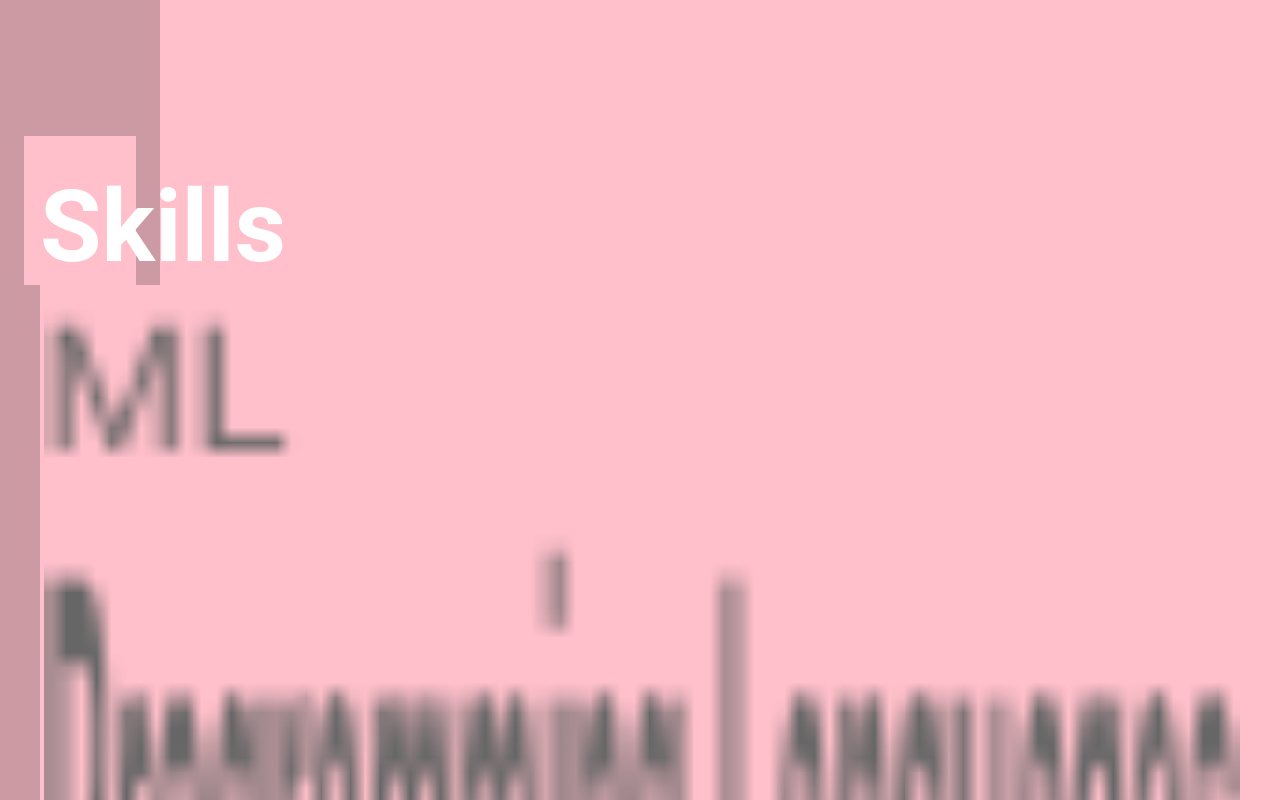
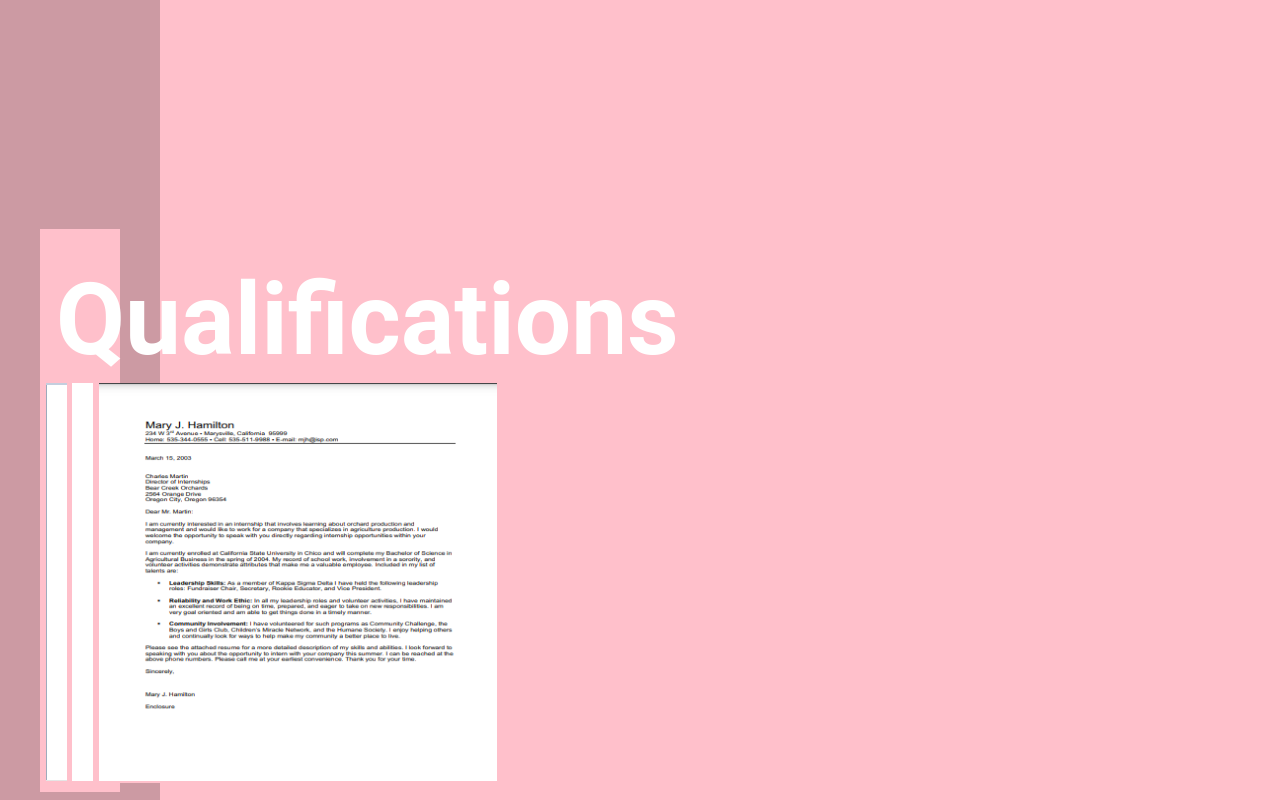
Before and after one commit to smilleeymilleey/website, a React (Create React App) app in the folder website-1/: page /services in a window 1280 px wide. Shown: the part 720-1520 px from the top of the page. Built offline with nearby package versions, Linux system fonts and the light colour scheme.

Commit message:
styled everything again

```diff
--- a/website-1/src/components/BlogPage.css
+++ b/website-1/src/components/BlogPage.css
@@ -56,8 +56,9 @@ text-align: left;
 
 .Quincy{
   font-weight: bold;
-   transition: all 500ms;
+  transition: all 500ms;
   color: black;
+  border: black solid;
 }
 
 .Quincy:hover {
@@ -78,8 +79,8 @@ text-align: left;
 
 .Productivity {
   font-weight: bold;
-
-   transition: all 500ms;
+  border: black solid;
+  transition: all 500ms;
 }
 
 .Productivity:hover {
@@ -95,6 +96,7 @@ text-align: left;
   padding-left: 5%;
   padding-right: 20%;
   cursor: pointer;
+  padding-top: 2%;
 }
 
 .pub {
@@ -113,7 +115,7 @@ text-align: left;
 .title {
   padding-left: 5%;
   padding-right: 20%;
-  padding-top: 2%;
+  padding-top: 5%;
   cursor: pointer;
 }
 
--- a/website-1/src/components/Qualifications.css
+++ b/website-1/src/components/Qualifications.css
@@ -37,11 +37,11 @@
   bottom: 0;
   left: 0;
   right: 0;
-  height: 100%;
-  width: 100%;
+  height: 89%;
+  width: 94%;
   opacity: 0;
   transition: .5s ease;
-  background-color: grey;
+  background-color: #39b7dd;
 }
 
 .column:hover .overlay {
--- a/website-1/src/components/Skills.css
+++ b/website-1/src/components/Skills.css
@@ -12,3 +12,7 @@ canvas.chartjs-render-monitor {
   width: 1200px !important;
 
 }
+.graphWrapper {
+  padding-left: 10%;
+  padding-right: 10%;
+}
--- a/website-1/src/components/Skills.js
+++ b/website-1/src/components/Skills.js
@@ -2,49 +2,4 @@ import React from 'react';
 import '../App.css';
 import './Skills.css';
 import {Bar} from 'react-chartjs-2';
-
-
-
-const state = {
-  labels: ['HTML', 'CSS', 'Javascript', 'React', "Firebase", "Github", "X"],
-  datasets: [
-    {
-      label: 'Profeciency Level',
-      backgroundColor: 'grey',
-      borderColor: 'black',
-      borderWidth: 5,
-      data: [85, 90, 85, 90, 80, 98, 70]
-
-    }
-  ]
-}
-
-export default class App extends React.Component {
-  render() {
-    return (
-
-      <div className="hero-container">
-        <h1 className="welcomeSkills"> Skills </h1>
-        <div className="graph">
-
-        <Bar
-          data={state}
-          options={{
-            title:{
-              display:true,
-              text:'Programming Languages',
-              fontSize:50
-            },
-            legend:{
-              display:true,
-              position:'right',
-
-            }
-          }}
-        />
-      </div>
-      </div>
-    );
-
-}
-}
+import Contact from './Contact';
--- a/website-1/src/components/pages/Services.js
+++ b/website-1/src/components/pages/Services.js
@@ -2,7 +2,7 @@
 import React from 'react';
 import '../../App.css';
 import AboutHero from '../AboutHero';
-import Skills from '../Skills';
+
 import Qualifications from '../Qualifications';
 import Footer from '../Footer';
 
@@ -11,7 +11,7 @@ import Footer from '../Footer';
         <>
 
           <AboutHero />
-          <Skills />
+
           <Qualifications />
           <Footer />
         </>
```
Also changed, not shown: 1 other file (tests, documents, lock files or other folders).
